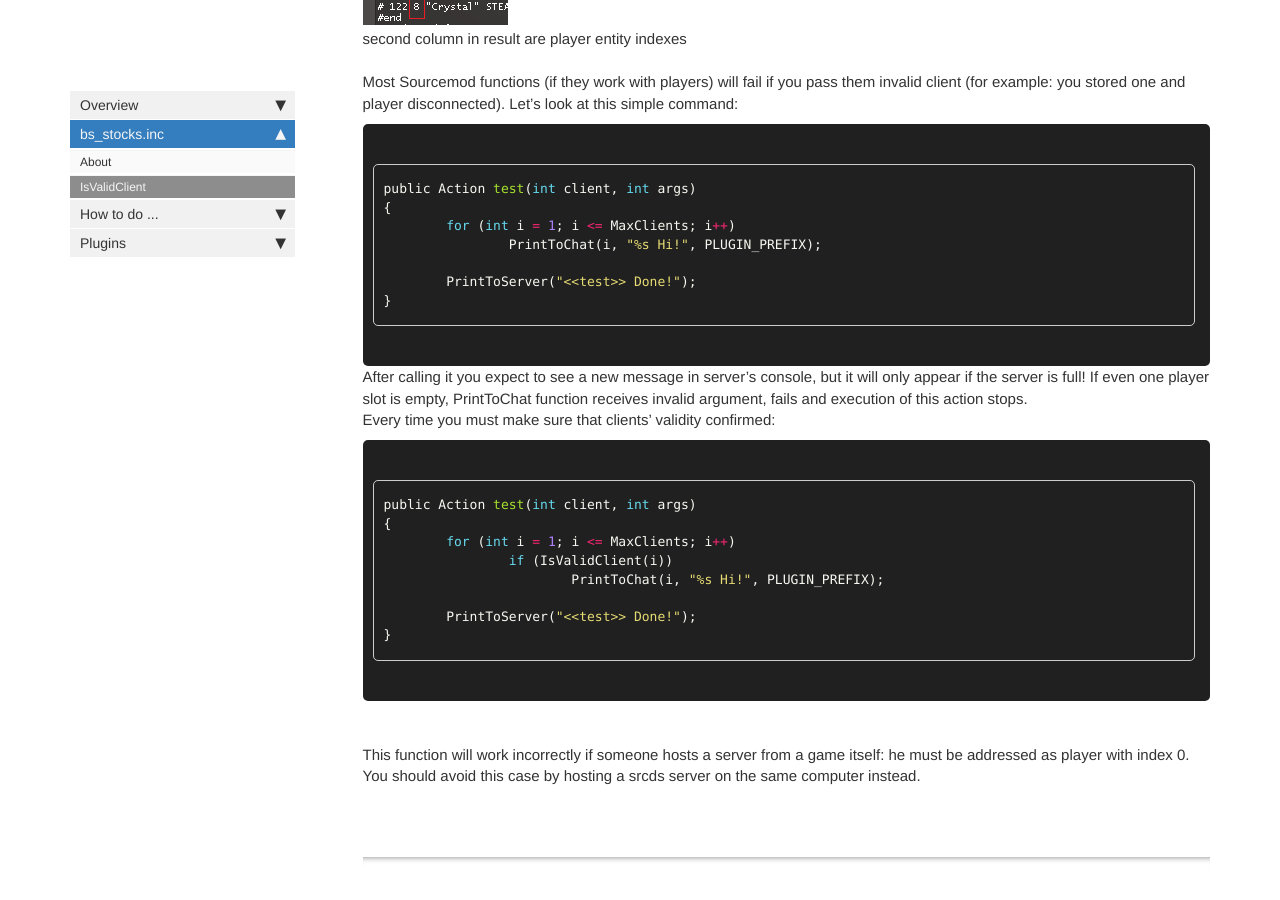
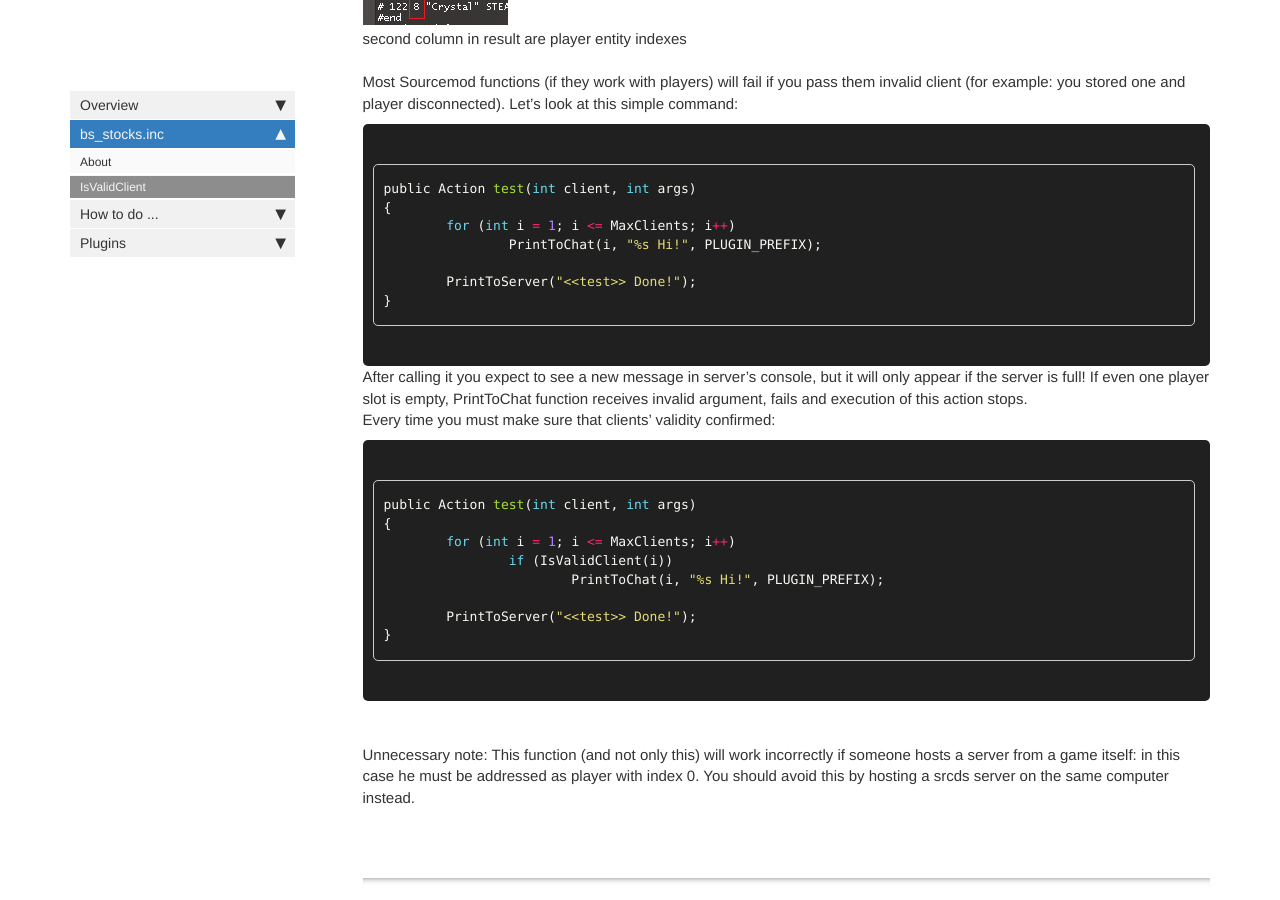
Before and after one commit to DiretideCandy/Blade-Symphony-Plugin-Examples, a Jekyll site: the page built from docs/pages/mydoc/bs_stocks_isvalidclient.md, in a window 1280 px wide and 900 px high, scrolled down 669 px. Built offline with Jekyll 4.4.1, drawn with Linux system fonts in a browser that asks for light colours; nearby versions of some CDN libraries; comment, search, counter and statistics services are not loaded; before the commit the page ends 1548 px from its top, so only the background shows below that.

Commit message:
Updated IsValidClient

````diff
--- a/docs/pages/mydoc/bs_stocks_isvalidclient.md
+++ b/docs/pages/mydoc/bs_stocks_isvalidclient.md
@@ -54,4 +54,4 @@ public Action test(int client, int args)
 }
 ```
 <br><br>
-This function will work incorrectly if someone hosts a server from a game itself: he must be addressed as player with index 0. You should avoid this case by hosting a srcds server on the same computer instead.
+Unnecessary note: This function (and not only this) will work incorrectly if someone hosts a server from a game itself: in this case he must be addressed as player with index 0. You should avoid this by hosting a srcds server on the same computer instead.
````
